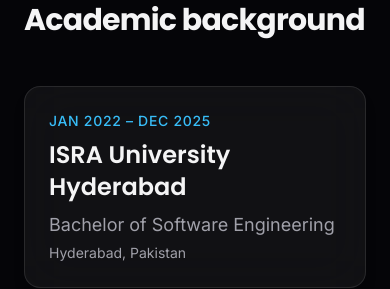
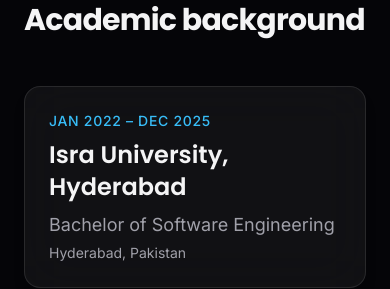
Before and after one commit to MubeenQazi6/Mubeen_Qazi_Portfolio, a Next.js app: page / in a window 390 px wide. Shown: the part 8528-8817 px from the top of the page. Built offline with nearby package versions, Linux system fonts and the light colour scheme; no server answers.

Commit message:
Fix mobile navbar toggle bug and correct names formatting

```diff
--- a/components/layout/Navbar.tsx
+++ b/components/layout/Navbar.tsx
@@ -21,7 +21,6 @@
   useEffect(() => {
     const onScroll = () => {
       setScrolled(window.scrollY > 16);
-      if (open) closeMenu();
     };
 
     onScroll();
@@ -95,7 +94,7 @@
               </span>
             </span>
             <span className="hidden font-display text-sm font-medium tracking-wide text-muted transition-colors group-hover:text-foreground sm:block">
-              Mubeen<span className="text-accent">.</span>Qazi
+              Mubeen <span className="text-accent">Qazi</span>
             </span>
           </Link>
 
--- a/content/portfolio.ts
+++ b/content/portfolio.ts
@@ -219,7 +219,7 @@
 ];
 
 export const education = {
-  institution: "ISRA University Hyderabad",
+  institution: "Isra University, Hyderabad",
   institutionUrl: "https://isra.edu.pk/",
   degree: "Bachelor of Software Engineering",
   period: "Jan 2022 – Dec 2025",
```
